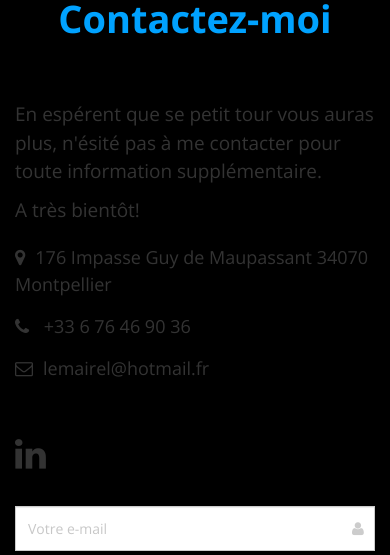
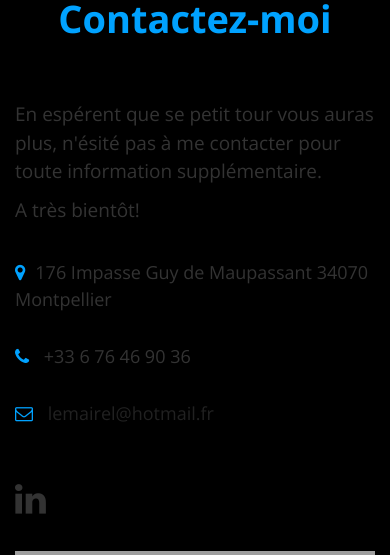
Before and after one commit to LemaireLc/gabarit_portfolio, a PHP site: page / in a window 390 px wide. Shown: the part 3369-3924 px from the top of the page. Run offline with PHP 8.4, Linux system fonts and the light colour scheme; some libraries are stand-ins or nearby versions; grey boxes are pictures that could not be loaded.

Commit message:
encore lus statict

```diff
--- a/css/StyleSite.scss
+++ b/css/StyleSite.scss
@@ -77,10 +77,10 @@ p span {
 }
 
 .text-colored {
-	color: #0be8bc;
+	color: #00a2ff;
 }
 a {
-	color: #00a2ff;
+	color: #212121;
 }
 a:hover {
 	color: #00a2ff;
@@ -1078,3 +1078,7 @@ figure {
 	-moz-animation-play-state: running;
 	animation-play-state: running;
 }
+
+.color-icon-contact{
+	color: #00a2ff;
+}
--- a/index.html
+++ b/index.html
@@ -263,8 +263,7 @@
 
 			<section id="slideshow">
 
-				<a class="play_commands pause" href="#sl_pause" title="Maintain paused">Pause</a>
-				<a class="play_commands play" href="#sl_play" title="Play the animation">Play</a>
+
 
 				<div class="container">
 					<div class="c_slider"></div>
@@ -296,7 +295,7 @@
 							<div class="col-md-6">
 								<p>Afin de vous faire une idée de mes compétences, voici quelque exercices et projets personnel que j'ai réalisé aux cour de mon apprentissage.</p>
 								<p></p>
-								<a href="#contact"> <input type="submit" value="Mon Book" class="btn btn-default"></a>
+								<a href="https://book-loic-lemaire.netlify.com/"> <input type="submit" value="Mon Book" class="btn btn-default"></a>
 
 							</div>
 						</div>
@@ -322,9 +321,13 @@
 								<p class="large"> En espérent que se petit tour vous auras plus, n'ésité pas à me contacter pour toute information supplémentaire.</p>
 								<p class="large">A très bientôt!</p>
 								<ul class="list-icons">
-									<li><i class="fa fa-map-marker pr-10"></i>176 Impasse Guy de Maupassant 34070 Montpellier</li>
-									<li><i class="fa fa-phone pr-10"></i> +33 6 76 46 90 36</li>
-									<li><i class="fa fa-envelope-o pr-10"></i>lemairel@hotmail.fr</li>
+									<li></li>
+									<li><i class="fa fa-map-marker pr-10 color-icon-contact"></i>176 Impasse Guy de Maupassant 34070 Montpellier</li>
+									<li></li>
+									<li><i class="fa fa-phone pr-10 color-icon-contact"></i> +33 6 76 46 90 36</li>
+									<li></li>
+									<li> <i class="fa fa-envelope-o pr-10 color-icon-contact"></i><a href="mailto:lemairel@hotmail.fr">
+										lemairel@hotmail.fr</a></li>
 								</ul>
 								<ul class="social-links">
 
@@ -333,27 +336,10 @@
 								</ul>
 							</div>
 						</div>
-						<div class="col-sm-6">
-							<div class="footer-content">
-								<form role="form" id="footer-form contact" method="post" action="<?php echo( $_SERVER['REQUEST_URI'] ); ?>">
-									<div class="form-group has-feedback">
-										<label class="sr-only" for="from">E-mail address</label>
-										<input type="email" class="form-control" id="from" placeholder="Votre e-mail" name="from" required>
-										<i class="fa fa-user form-control-feedback"></i>
-									</div>
-									<div class="form-group has-feedback">
-										<label class="sr-only" for="object">Object du message</label>
-										<input type="text" class="form-control" id="object" placeholder="Object du message" name="object" required>
-										<i class="fa fa-envelope form-control-feedback"></i>
-									</div>
-									<div class="form-group has-feedback">
-										<label class="sr-only" for="message">Message</label>
-										<textarea class="form-control" rows="8" id="message" placeholder="Laissez votre message" name="message" required></textarea>
-										<i class="fa fa-pencil form-control-feedback"></i>
-									</div>
-									<input type="submit" value="Envoyez" name="send" class="btn btn-default">
-								</form>
-							</div>
+						<div class="col-md-6">
+							<img src="images/profil.gif" alt="">
+
+							<div class="space"></div>
 						</div>
 					</div>
 				</div>
```
Also changed, not shown: css/StyleSite.css, css/style.css, 2 other files.
